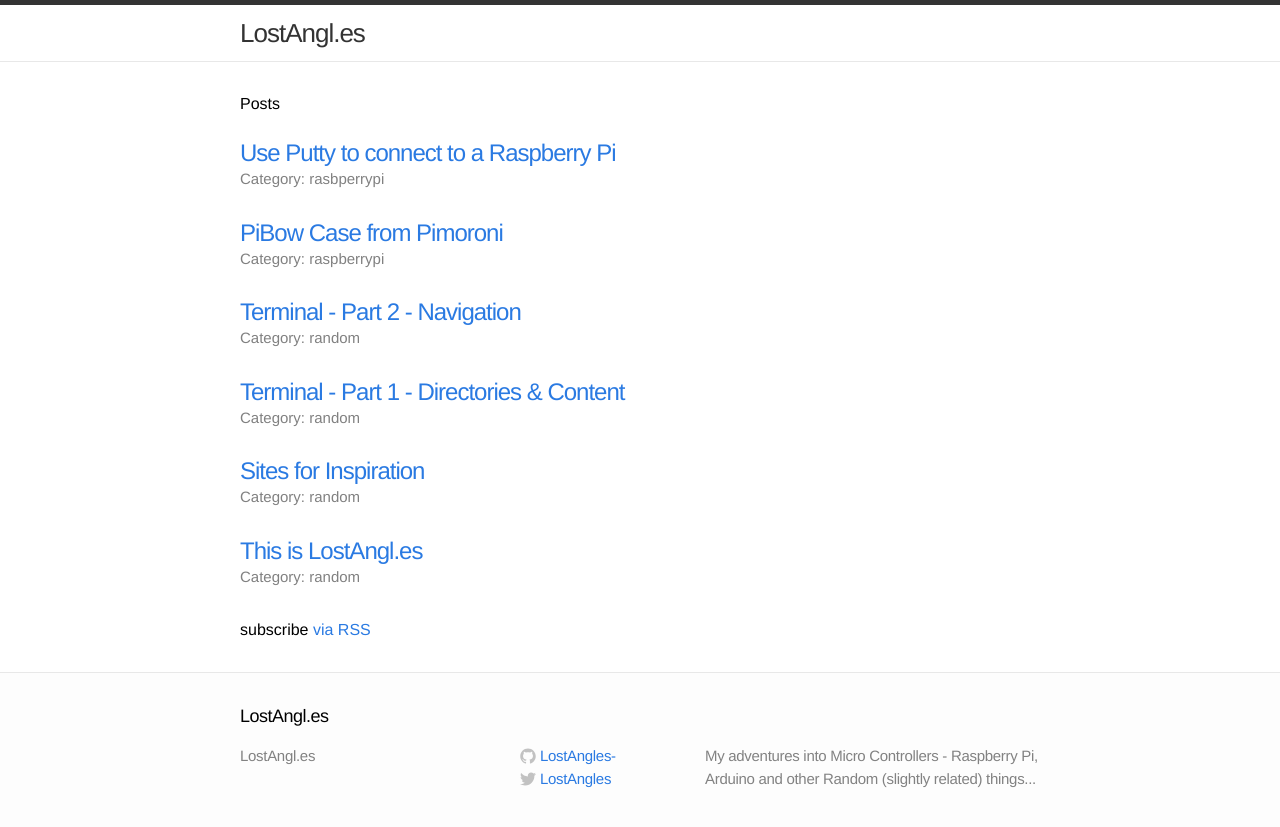
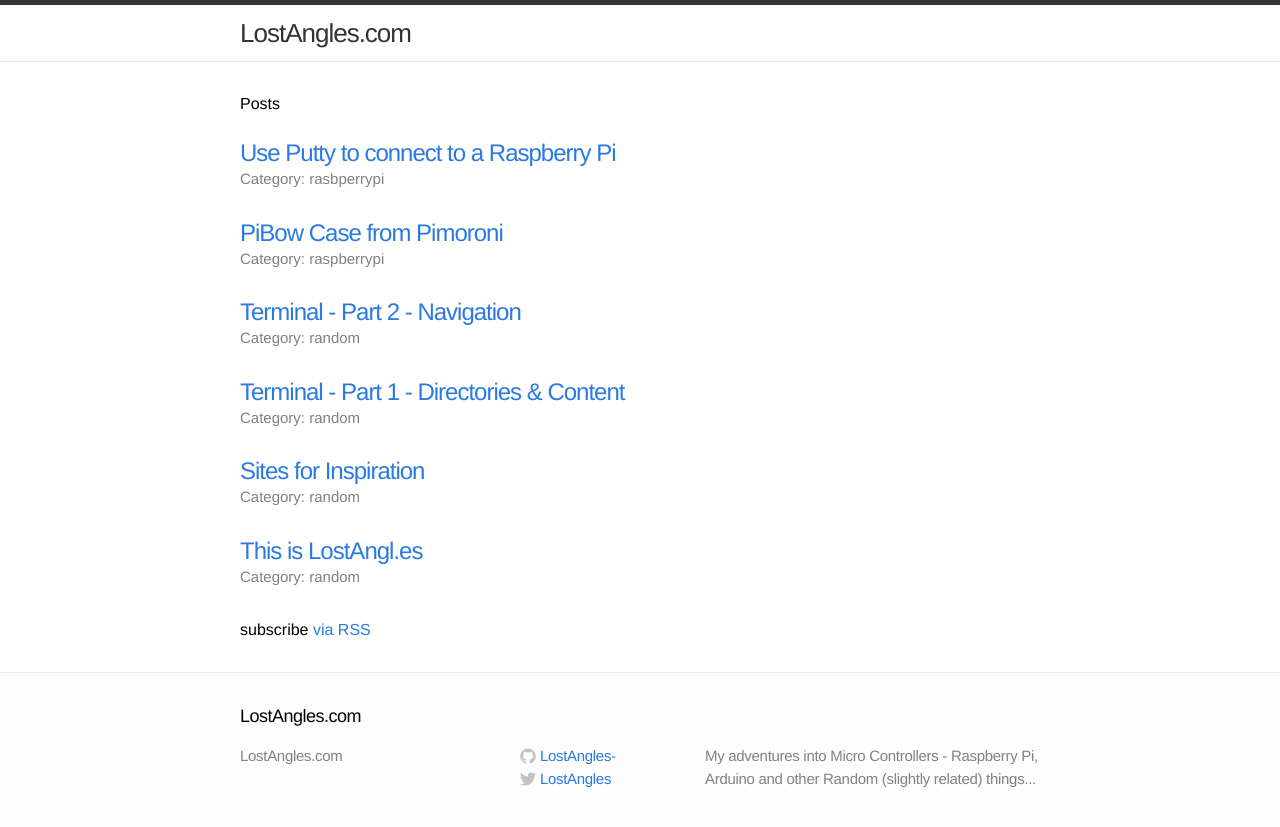
Before and after one commit to LostAngles-/lostangles-.github.io, a Jekyll site: the page built from index.html, in a window 1280 px wide. Shown: the top 827 px of the page. Built offline with Jekyll 4.4.1, drawn with Linux system fonts in a browser that asks for light colours.

Commit message:
Updated _config.yml

```diff
--- a/_config.yml
+++ b/_config.yml
@@ -1,9 +1,9 @@
 # Site settings
-title: LostAngl.es
+title: LostAngles.com
 # email: your-email@domain.com
 description: "My adventures into Micro Controllers - Raspberry Pi, Arduino and other Random (slightly related) things..."
 #baseurl: "http://lostangl.es"
-url: "http://lostangl.es"
+url: "http://lostangles.com"
 twitter_username: LostAngles
 github_username:  LostAngles-
 
```
